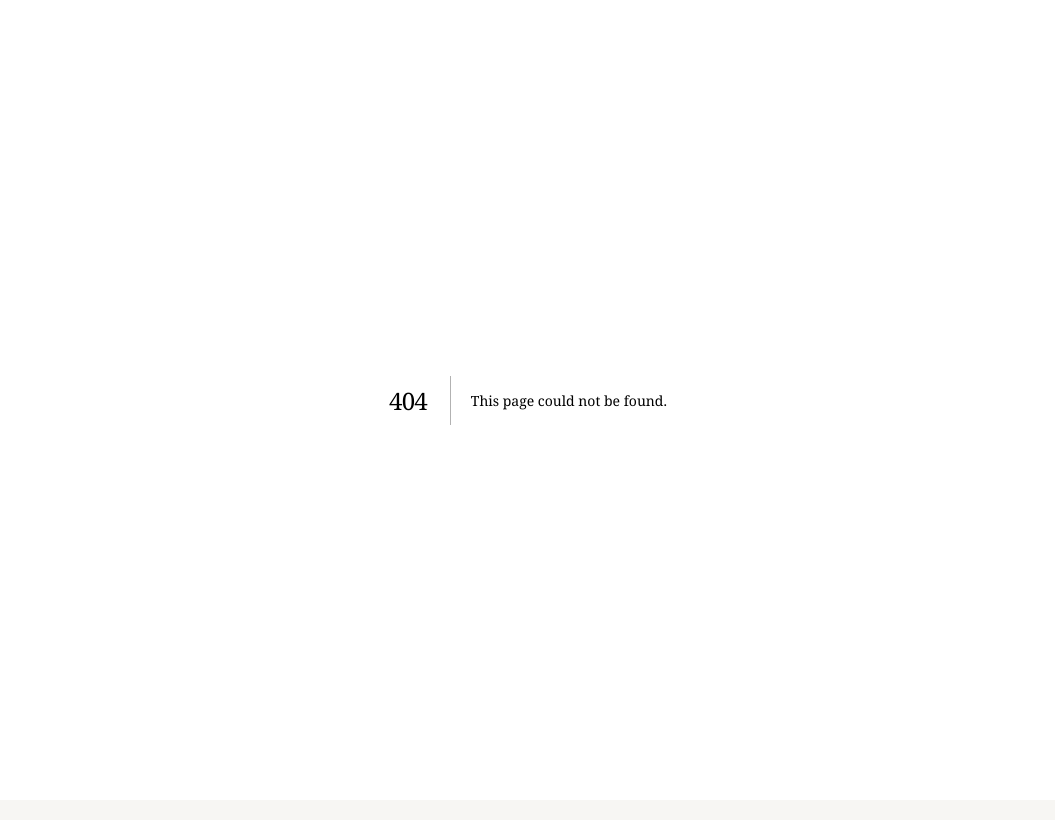
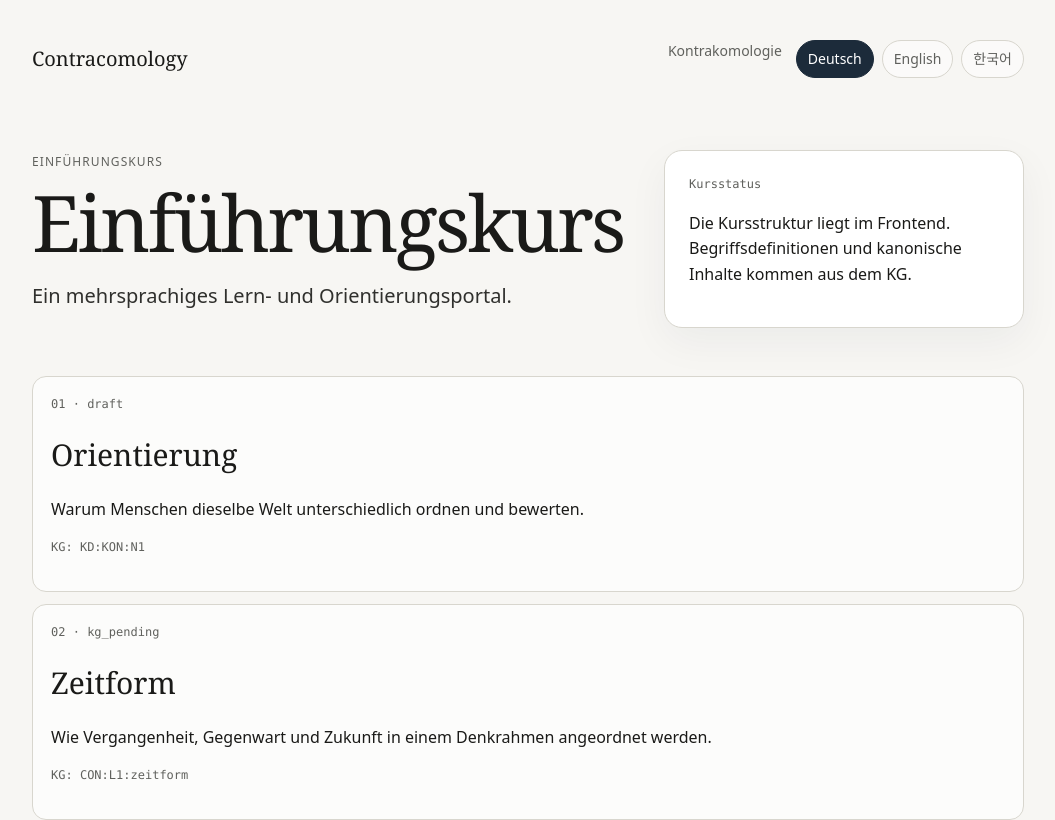
Before and after one commit to thomaspeterkueper/contracomology, a Next.js app: page /de/course in a window 1280 px wide. Before the commit this address had no page. Shown: the top 820 px of the page, without its empty margins (112-1167 px from the left). Built offline with nearby package versions, Linux system fonts and the light colour scheme.

Commit message:
Add localized course page

```diff
--- /dev/null
+++ b/app/[locale]/course/page.tsx
@@ -0,0 +1,48 @@
+import Link from 'next/link';
+import { notFound } from 'next/navigation';
+import { introductoryCourse } from '@/lib/course';
+import { isLocale, localeLabel, locales, type Locale, ui } from '@/lib/i18n';
+
+export default async function CoursePage({ params }: { params: Promise<{ locale: string }> }) {
+  const { locale: rawLocale } = await params;
+  if (!isLocale(rawLocale)) notFound();
+  const locale: Locale = rawLocale;
+  const t = ui[locale];
+
+  return (
+    <main className="shell">
+      <header className="topbar">
+        <Link className="brand" href={`/${locale}`}>Contracomology</Link>
+        <nav className="nav">
+          <Link href={`/${locale}`}>{t.title}</Link>
+          <span className="langs">
+            {locales.map((l) => <Link key={l} className={`pill ${l === locale ? 'active' : ''}`} href={`/${l}/course`}>{localeLabel(l)}</Link>)}
+          </span>
+        </nav>
+      </header>
+
+      <section className="hero">
+        <div>
+          <p className="eyebrow">{t.course}</p>
+          <h1>{t.course}</h1>
+          <p className="lede">{t.subtitle}</p>
+        </div>
+        <aside className="card">
+          <p className="meta">Kursstatus</p>
+          <p>Die Kursstruktur liegt im Frontend. Begriffsdefinitionen und kanonische Inhalte kommen aus dem KG.</p>
+        </aside>
+      </section>
+
+      <div className="list">
+        {introductoryCourse.map((module) => (
+          <article className="item" key={module.id}>
+            <p className="meta">{String(module.order).padStart(2, '0')} · {module.status}</p>
+            <h2>{module.title[locale]}</h2>
+            <p>{module.summary[locale]}</p>
+            <p className="meta">KG: {module.kgRefs.join(' · ')}</p>
+          </article>
+        ))}
+      </div>
+    </main>
+  );
+}
```
